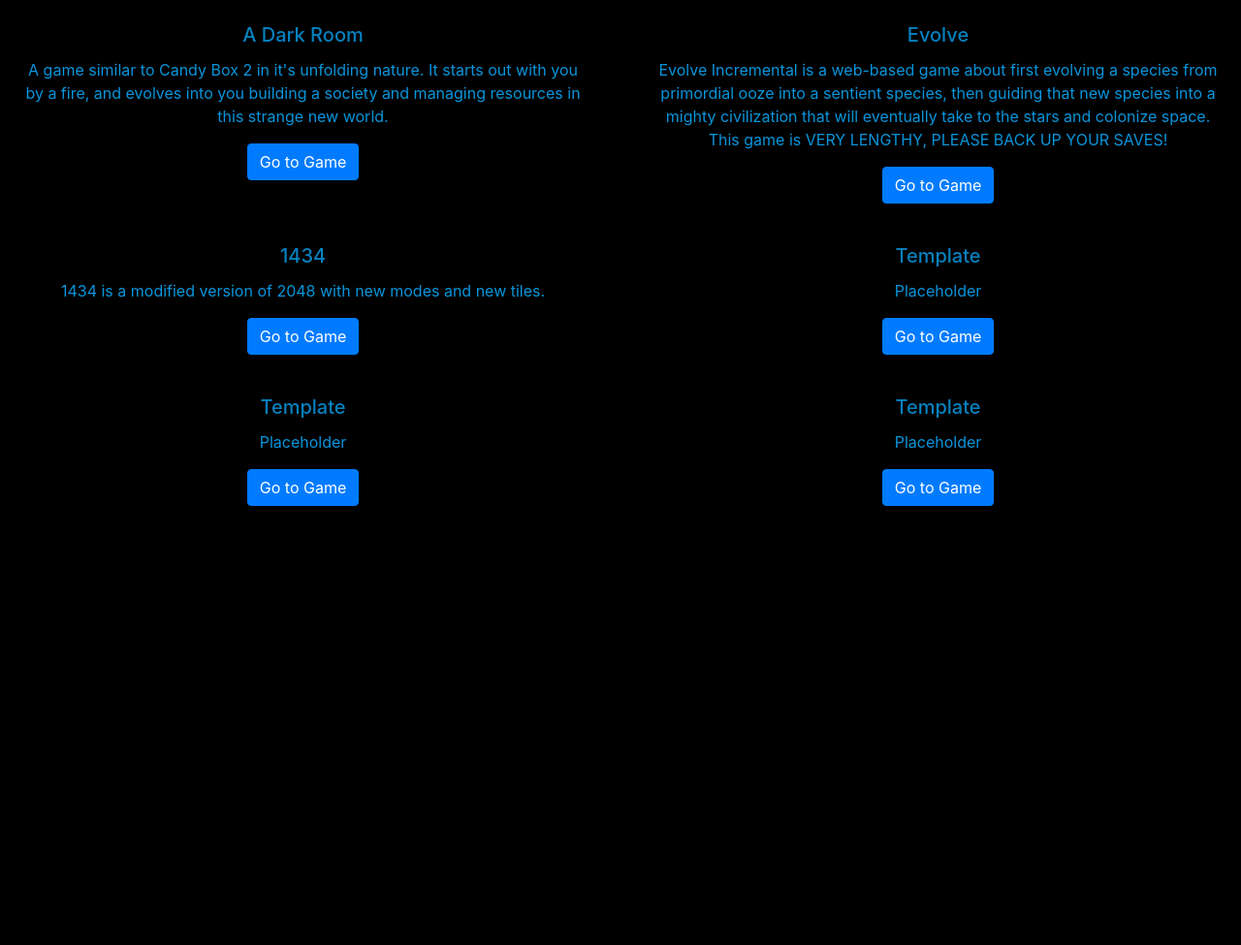
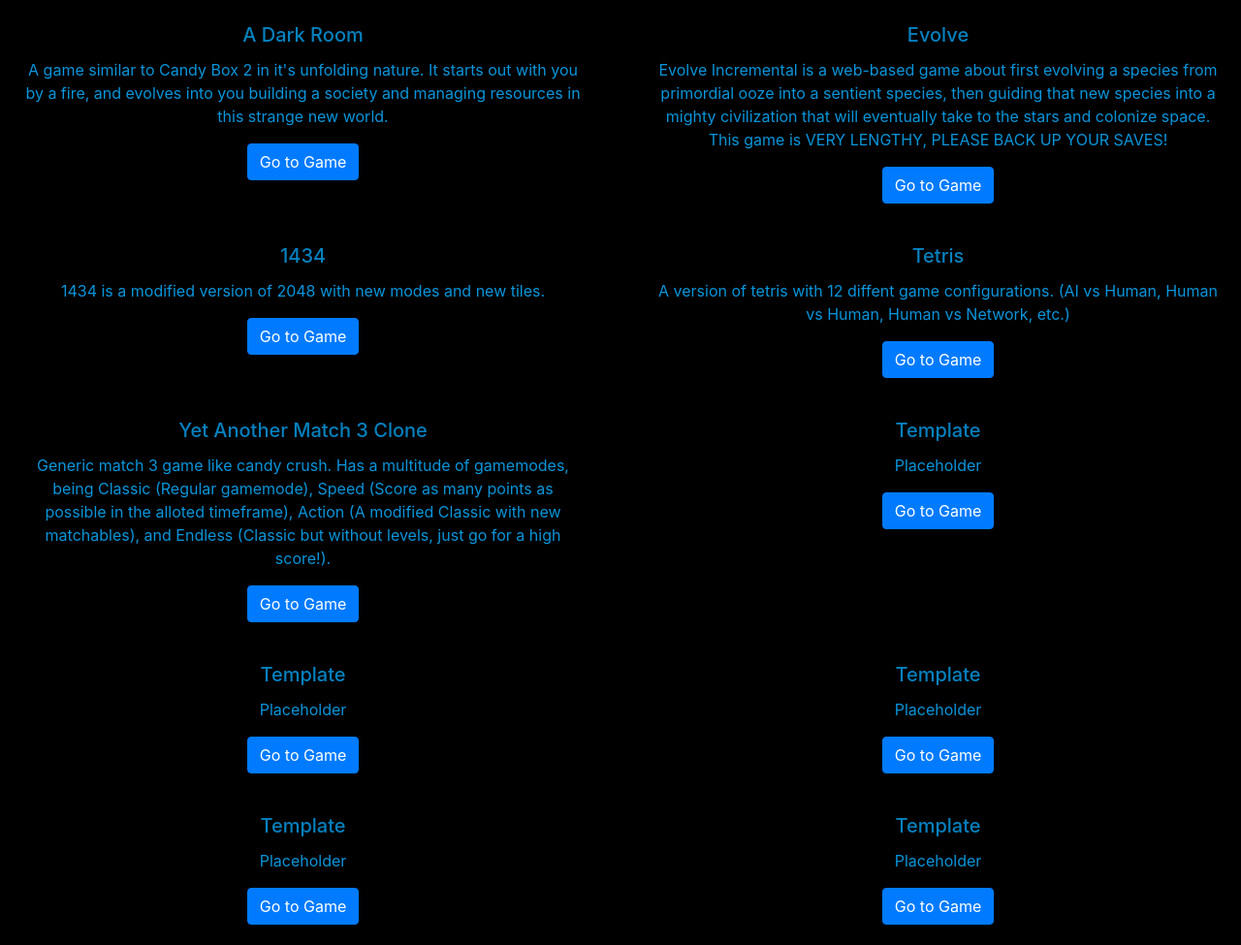
Before and after one commit to angusmcfiffle/angusmcfiffle.github.io, a plain HTML site: page index.html in a window 1280 px wide. Shown: the part 980-1955 px from the top of the page at 97% size. Before the commit the page ends 1523 px from the top, so only its background shows below. Drawn offline with nearby package versions, Linux system fonts and the light colour scheme.

Commit message:
Update index.html
added tetris and match 3 (locally this time)

```diff
--- a/index.html
+++ b/index.html
@@ -136,6 +136,42 @@
         <div class="col-sm-6 text-center">
             <div class="card">
                 <div class="card-body">
+                    <h5 class="card-title">Tetris</h5>
+                    <p class="card-text">A version of tetris with 12 diffent game configurations. (AI vs Human, Human vs Human, Human vs Network, etc.)</p>
+                    <a href="https://angusmcfiffle.github.io/games/tetris/custom-tetris-master/index.html" class="btn btn-primary">Go to Game</a>
+                </div>
+            </div>
+        </div>
+        <div class="col-sm-6 text-center">
+            <div class="card">
+                <div class="card-body">
+                    <h5 class="card-title">Yet Another Match 3 Clone</h5>
+                    <p class="card-text">Generic match 3 game like candy crush. Has a multitude of gamemodes, being Classic (Regular gamemode), Speed (Score as many points as possible in the alloted timeframe), Action (A modified Classic with new matchables), and Endless (Classic but without levels, just go for a high score!).</p>
+                    <a href="https://angusmcfiffle.github.io/games/match-3-master/index.html" class="btn btn-primary">Go to Game</a>
+                </div>
+            </div>
+        </div>
+        <div class="col-sm-6 text-center">
+            <div class="card">
+                <div class="card-body">
+                    <h5 class="card-title">Template</h5>
+                    <p class="card-text">Placeholder</p>
+                    <a href="#" class="btn btn-primary">Go to Game</a>
+                </div>
+            </div>
+        </div>
+        <div class="col-sm-6 text-center">
+            <div class="card">
+                <div class="card-body">
+                    <h5 class="card-title">Template</h5>
+                    <p class="card-text">Placeholder</p>
+                    <a href="#" class="btn btn-primary">Go to Game</a>
+                </div>
+            </div>
+        </div>
+        <div class="col-sm-6 text-center">
+            <div class="card">
+                <div class="card-body">
                     <h5 class="card-title">Template</h5>
                     <p class="card-text">Placeholder</p>
                     <a href="#" class="btn btn-primary">Go to Game</a>
```
